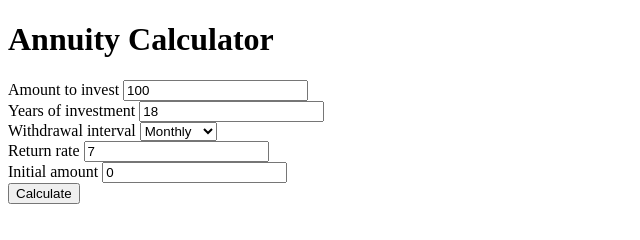
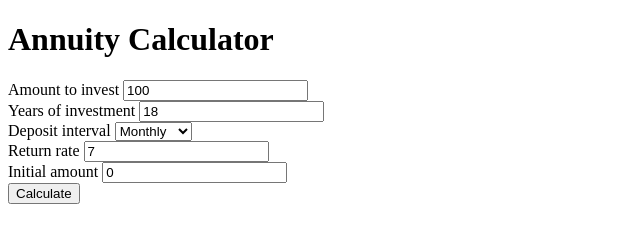
Before and after one commit to Munk91/Calculator, a website: page js/AnnuityCalculator/AnnuityCalculator.html in a window 1280 px wide. Shown: the top 240 px of the page, 0-640 px from the left. Drawn offline with Linux system fonts and the light colour scheme.

Commit message:
Fix typo

```diff
--- a/js/AnnuityCalculator/AnnuityCalculator.html
+++ b/js/AnnuityCalculator/AnnuityCalculator.html
@@ -16,7 +16,7 @@
     <label for="period">Years of investment</label>
     <input id="period" type="number" value="18" />
     <br />
-    <label for="interval">Withdrawal interval</label>
+    <label for="interval">Deposit interval</label>
     <select id="interval">
       <option value="12">Monthly</option>
       <option value="4">Quaterly</option>
```
